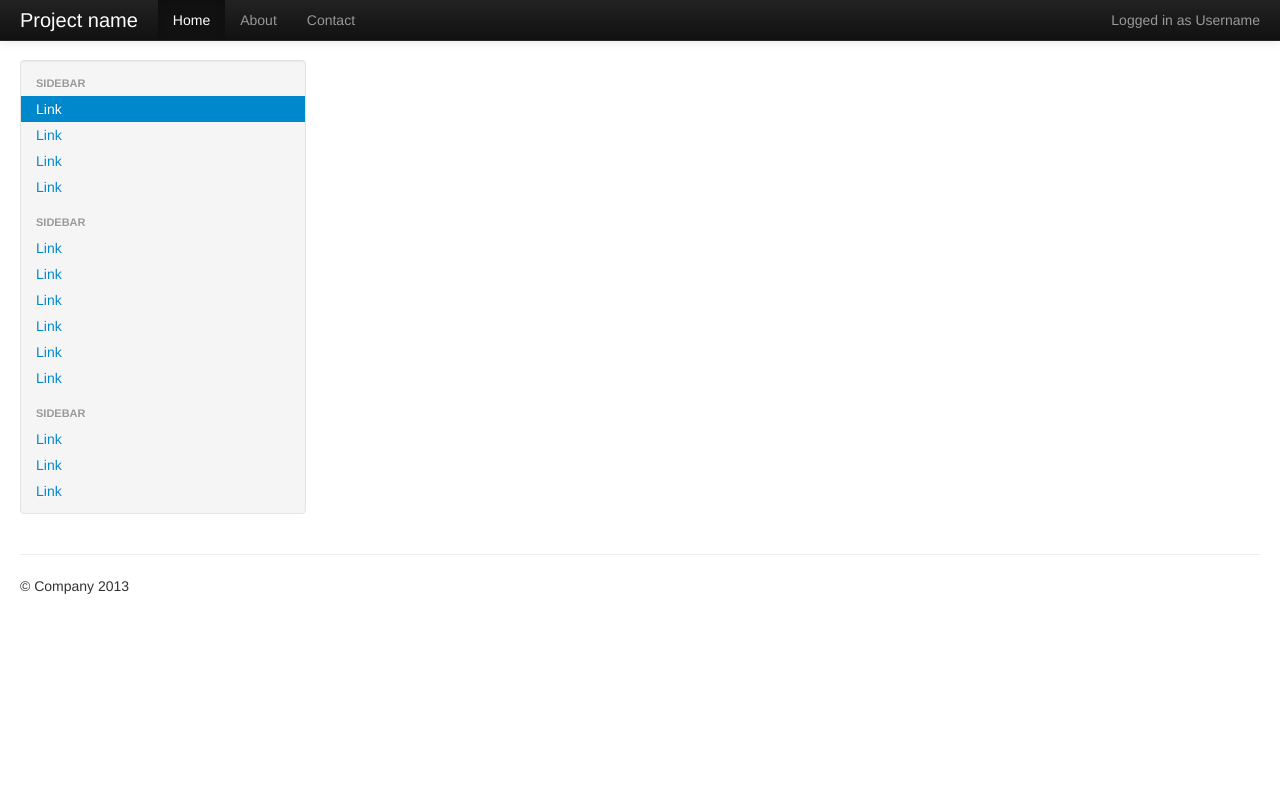
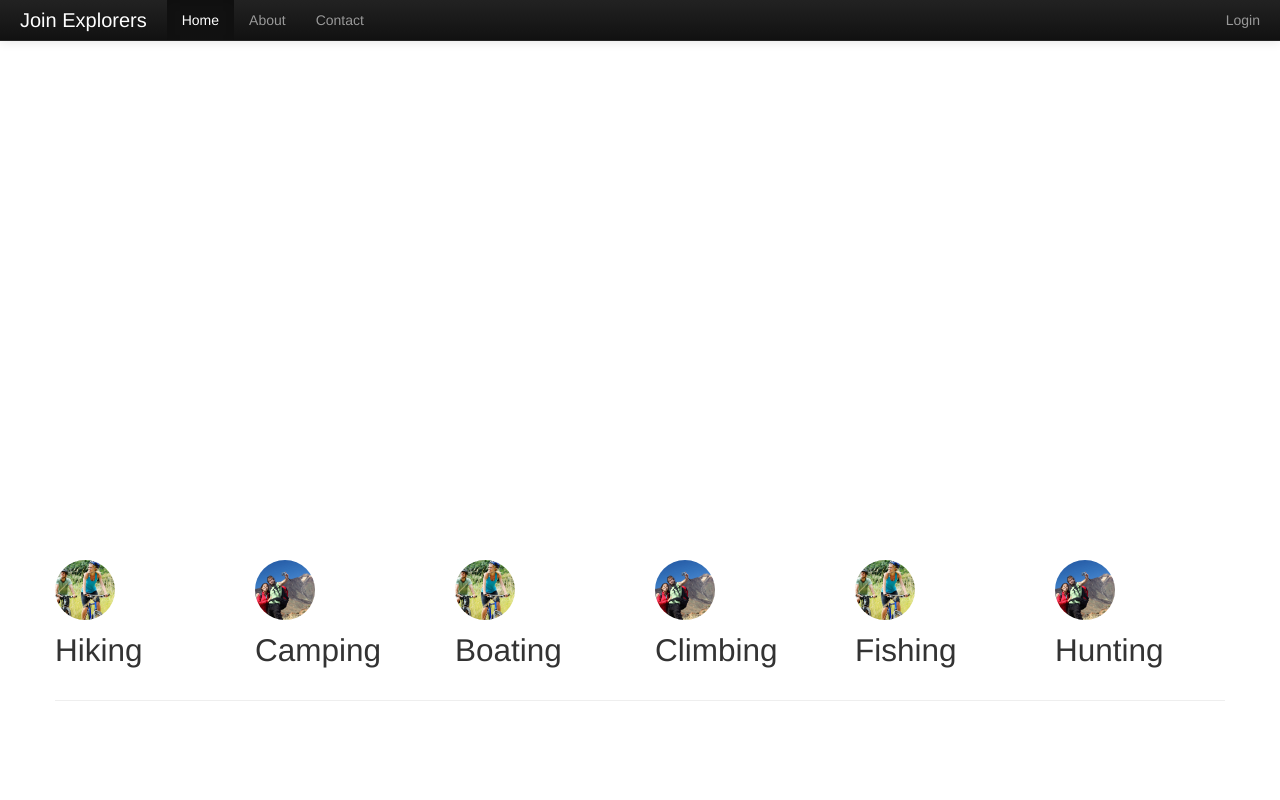
Before and after one commit to coffenbacher/explorers, a PHP site: page / in a window 1280 px wide. Run offline with PHP 8.4, Linux system fonts and the light colour scheme; some libraries are stand-ins or nearby versions.

Commit message:
Build 2
Removed user.php and login.php
Added login popup to index.php

```diff
--- a/app/index.php
+++ b/app/index.php
@@ -3,20 +3,39 @@
 <html lang="en">
     <head>
         <meta charset="utf-8">
-        <title>Join Explorers</title>
+        <title>Bootstrap, from Twitter</title>
         <meta name="viewport" content="width=device-width, initial-scale=1.0">
         <meta name="description" content="">
         <meta name="author" content="">
 
         <!-- Le styles -->
         <link href="assets/css/bootstrap.css" rel="stylesheet">
+        <link href="assets/css/bootstrap-responsive.css" rel="stylesheet">
         <style type="text/css">
             body {
                 padding-top: 60px;
                 padding-bottom: 40px;
             }
+            .carousel .container {
+                position: relative;
+                z-index: 9;
+            }
             .sidebar-nav {
                 padding: 9px 0;
+            }
+            /* MARKETING CONTENT
+    -------------------------------------------------- */
+
+            /* Center align the text within the three columns below the carousel */
+            .marketing .span4 {
+                text-align: center;
+            }
+            .marketing h2 {
+                font-weight: normal;
+            }
+            .marketing .span4 p {
+                margin-left: 10px;
+                margin-right: 10px;
             }
 
             @media (max-width: 980px) {
@@ -26,15 +45,40 @@
                     padding-left: 5px;
                     padding-right: 5px;
                 }
+                .container.navbar-wrapper {
+                    margin-bottom: 0;
+                    width: auto;
+                }
             }
         </style>
         <style>
-            #map-canvas {
+            html, body {
                 margin: 0;
                 padding: 0;
                 height: 100%;
             }
+            #map-canvas {
+                margin: 0;
+                padding: 0;
+                height: 70%;
+            }
         </style>
+        <script src="https://maps.googleapis.com/maps/api/js?v=3.exp&sensor=false"></script>
+        <script>
+            var map;
+            function initialize() {
+                var mapOptions = {
+                    zoom: 10,
+                    center: new google.maps.LatLng(47.6176825, -122.2005713),
+                    mapTypeId: google.maps.MapTypeId.ROADMAP
+                };
+                map = new google.maps.Map(document.getElementById('map-canvas'),
+                        mapOptions);
+            }
+
+            google.maps.event.addDomListener(window, 'load', initialize);
+
+        </script>
 
         <link href="assets/css/bootstrap-responsive.css" rel="stylesheet">
 
@@ -53,6 +97,7 @@
 
     <body>
 
+
         <div class="navbar navbar-inverse navbar-fixed-top">
             <div class="navbar-inner">
                 <div class="container-fluid">
@@ -61,10 +106,10 @@
                         <span class="icon-bar"></span>
                         <span class="icon-bar"></span>
                     </button>
-                    <a class="brand" href="#">Project name</a>
+                    <a class="brand" href="#">Join Explorers</a>
                     <div class="nav-collapse collapse">
                         <p class="navbar-text pull-right">
-                            Logged in as <a href="#" class="navbar-link">Username</a>
+                            <a href="#myModal" role="button" class="navbar-link" data-toggle="modal">Login</a>
                         </p>
                         <ul class="nav">
                             <li class="active"><a href="#">Home</a></li>
@@ -76,42 +121,64 @@
             </div>
         </div>
 
-        <div class="container-fluid">
-            <div class="row-fluid">
-                <div class="span3">
-                    <div class="well sidebar-nav">
-                        <ul class="nav nav-list">
-                            <li class="nav-header">Sidebar</li>
-                            <li class="active"><a href="#">Link</a></li>
-                            <li><a href="#">Link</a></li>
-                            <li><a href="#">Link</a></li>
-                            <li><a href="#">Link</a></li>
-                            <li class="nav-header">Sidebar</li>
-                            <li><a href="#">Link</a></li>
-                            <li><a href="#">Link</a></li>
-                            <li><a href="#">Link</a></li>
-                            <li><a href="#">Link</a></li>
-                            <li><a href="#">Link</a></li>
-                            <li><a href="#">Link</a></li>
-                            <li class="nav-header">Sidebar</li>
-                            <li><a href="#">Link</a></li>
-                            <li><a href="#">Link</a></li>
-                            <li><a href="#">Link</a></li>
-                        </ul>
-                    </div><!--/.well -->
-                </div><!--/span-->
-                <div class="span9">
-                    <div id="map-canvas"></div>
-                </div><!--/span-->
-            </div><!--/row-->
+        <div id="map-canvas"></div>
+        <div class="container marketing">
+
+            <!-- Three columns of text below the carousel -->
+            <div class="row">
+                <div class="span2">
+                    <img class="img-circle" src="assets/img/activities/biking.jpg" width="60px" height="60px">
+                    <h2>Hiking</h2>
+                </div><!-- /.span4 -->
+                <div class="span2">
+                    <img class="img-circle" src="assets/img/activities/hiking.jpg" width="60px" height="60px">
+                    <h2>Camping</h2>
+                </div><!-- /.span4 -->
+                <div class="span2">
+                    <img class="img-circle" src="assets/img/activities/biking.jpg" width="60px" height="60px">
+                    <h2>Boating</h2>
+                </div><!-- /.span4 -->
+                <div class="span2">
+                    <img class="img-circle" src="assets/img/activities/hiking.jpg" width="60px" height="60px">
+                    <h2>Climbing</h2>
+                </div><!-- /.span4 -->
+                <div class="span2">
+                    <img class="img-circle" src="assets/img/activities/biking.jpg" width="60px" height="60px">
+                    <h2>Fishing</h2>
+                </div><!-- /.span4 -->
+                <div class="span2">
+                    <img class="img-circle" src="assets/img/activities/hiking.jpg" width="60px" height="60px">
+                    <h2>Hunting</h2>
+                </div><!-- /.span4 -->
+            </div><!-- /.row -->
 
             <hr>
 
-            <footer>
-                <p>&copy; Company 2013</p>
-            </footer>
+        </div><!--/.fluid-container-->
+        <form class="form-signin">
+            <div id="myModal" class="modal hide fade" tabindex="-1" role="dialog" aria-labelledby="myModalLabel" aria-hidden="true">
+                <div class="modal-header">
+                    <button type="button" class="close" data-dismiss="modal" aria-hidden="true">×</button>
+                    <h3 id="myModalLabel">Login</h3>
+                </div>
 
-        </div><!--/.fluid-container-->
+                <div class="modal-body">
+                    <input type="text" class="input-block-level" placeholder="Email address">
+                    <input type="password" class="input-block-level" placeholder="Password">
+                    <label class="checkbox">
+                        <input type="checkbox" value="remember-me"> Remember me
+                    </label>
+
+                </div>
+
+                <div class="modal-footer">
+                    <button class="btn" data-dismiss="modal" aria-hidden="true">Cancel</button>
+                    <button class="btn btn-primary" type="submit">Login</button>
+                </div>
+            </div>
+        </form>
+
+
 
         <!-- Le javascript
         ================================================== -->
@@ -129,21 +196,6 @@
         <script src="assets/js/bootstrap-collapse.js"></script>
         <script src="assets/js/bootstrap-carousel.js"></script>
         <script src="assets/js/bootstrap-typeahead.js"></script>
-        <script src="https://maps.googleapis.com/maps/api/js?v=3.exp&sensor=false"></script>
-        <script>
-            var map;
-            function initialize() {
-                var mapOptions = {
-                    zoom: 10,
-                    center: new google.maps.LatLng(47.6176825, -122.2005713),
-                    mapTypeId: google.maps.MapTypeId.ROADMAP
-                };
-                map = new google.maps.Map(document.getElementById('map-canvas'),
-                        mapOptions);
-            }
-
-            google.maps.event.addDomListener(window, 'load', initialize);
-
-        </script>
+        <script src="assets/js/holder/holder.js"></script>
     </body>
 </html>
```
Also changed, not shown: app/login.php (deleted, +0 -94 lines), app/user.php (deleted, +0 -173 lines).
